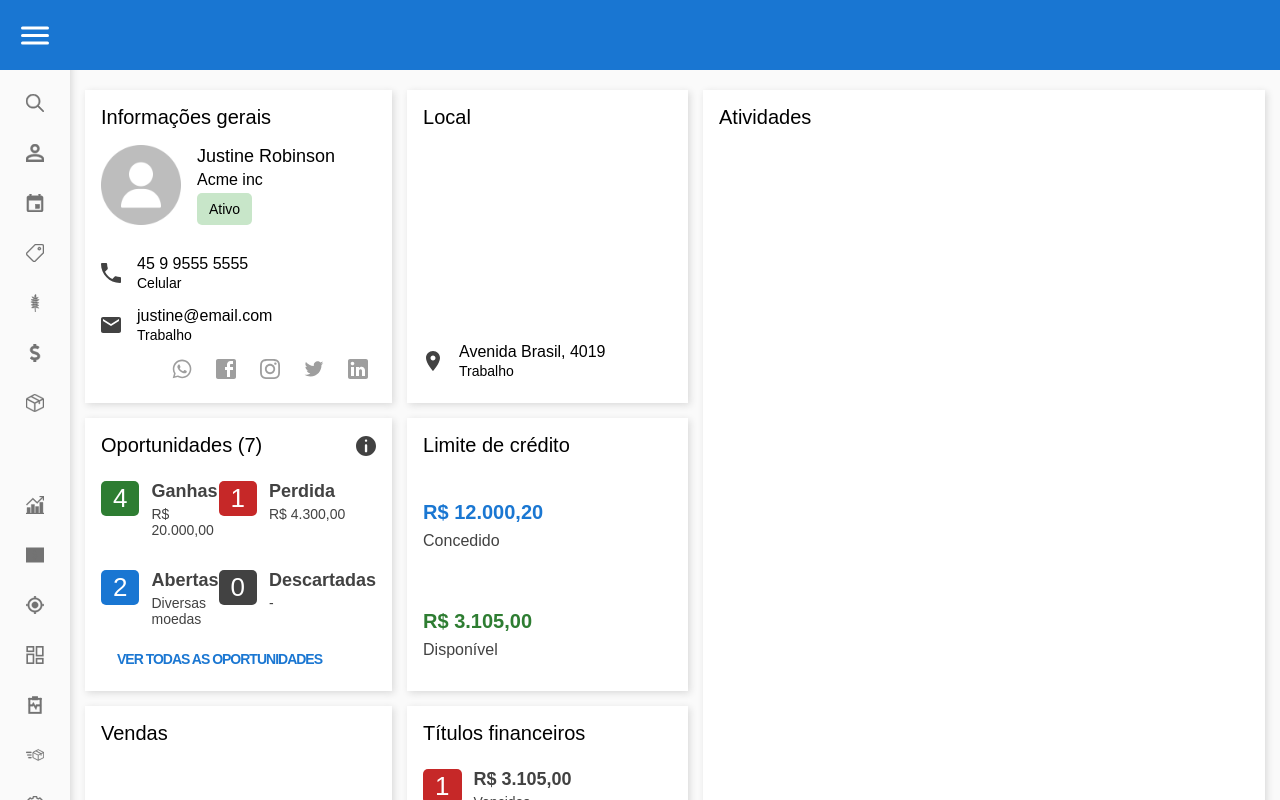
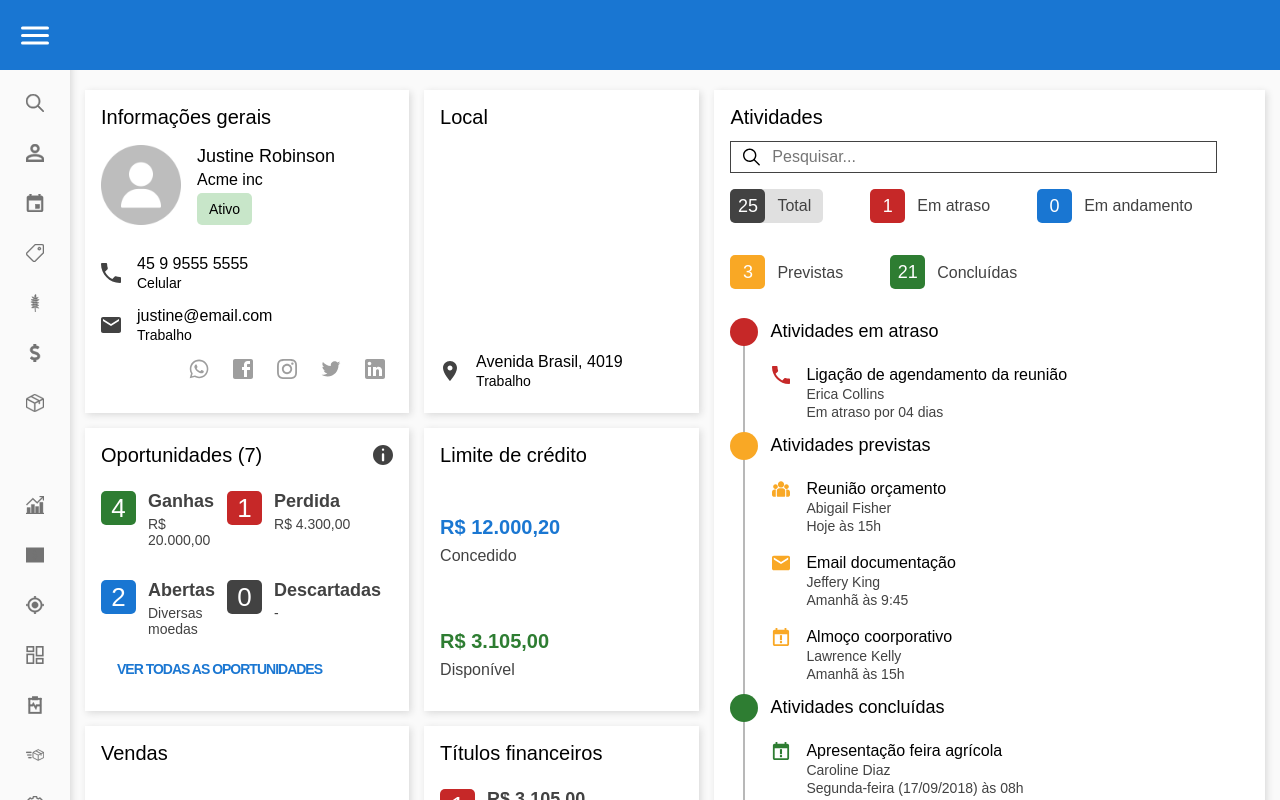
Before and after one commit to fernando-schindler-dev/frontend-challenge, a React (Create React App) app: page / in a window 1280 px wide. Shown: the top 800 px of the page. Built offline with nearby package versions, Linux system fonts and the light colour scheme; some icons are missing.

Commit message:
Adicionado o conteúdo e o estilo da seção atividades; adicionado uma linha de código no .eslintrc.json que corrige o conflito entre o eslint e o prettier; adicionado dois componentes auxiliares; melhorado o InformationWithNumber, sendo possível usar ele na seção atividades também

```diff
--- /dev/null
+++ b/src/Assistents/ActivitiesTitle/ActivitiesTitle.js
@@ -0,0 +1,11 @@
+import React from 'react';
+import styles from './ActivitiesTitle.module.css';
+
+const ActivitiesTitle = ({ color, title }) => (
+  <div className={styles.container}>
+    <span className={styles.circle} style={{ background: color }}></span>
+    <h3 className={styles.title}>{title}</h3>
+  </div>
+);
+
+export default ActivitiesTitle;
--- /dev/null
+++ b/src/Assistents/ActivitiesTitle/ActivitiesTitle.module.css
@@ -0,0 +1,19 @@
+.container {
+  display: flex;
+  align-items: center;
+  margin-top: 0.75rem;
+}
+
+.circle {
+  display: block;
+  width: 1.75rem;
+  height: 1.75rem;
+  border-radius: 50%;
+  margin-right: 0.75rem;
+  z-index: 10;
+}
+
+.title {
+  font-size: 1.125rem;
+  font-weight: normal;
+}
--- /dev/null
+++ b/src/Assistents/ActivityItem/ActivityItem.js
@@ -0,0 +1,16 @@
+import React from 'react';
+import styles from './ActivityItem.module.css';
+
+const ActivityItem = ({ image, title, name, date }) => (
+  <div className={styles.container}>
+    {image}
+
+    <div>
+      <h4 className={styles.title}>{title}</h4>
+      <p className={styles.name}>{name}</p>
+      <p className={styles.date}>{date}</p>
+    </div>
+  </div>
+);
+
+export default ActivityItem;
--- /dev/null
+++ b/src/Assistents/ActivityItem/ActivityItem.module.css
@@ -0,0 +1,21 @@
+.container {
+  display: flex;
+  margin: 1.25rem 1.25rem 0rem 1.625rem;
+}
+
+.container > svg {
+  width: 1.125rem;
+  height: 1.125rem;
+  margin: 0 1rem;
+}
+
+.title {
+  font-weight: normal;
+}
+
+.name,
+.date {
+  margin-top: 0.125rem;
+  font-size: 0.875rem;
+  color: #424242;
+}
--- a/src/Assistents/InformationWithNumber/InformationWithNumber.js
+++ b/src/Assistents/InformationWithNumber/InformationWithNumber.js
@@ -1,17 +1,24 @@
 import React from 'react';
 import styles from './InformationWithNumber.module.css';
 
-const InformationWithNumber = (props) => (
-  <div className={styles.container}>
-    <div className={styles.number} style={{ background: props.color }}>
-      {props.number}
+const InformationWithNumber = ({ color, number, main, complement }) => {
+  const resultContainer = complement
+    ? styles.containerWithComplement
+    : styles.container;
+
+  return (
+    <div className={resultContainer}>
+      <div className={styles.number}>
+        <span style={{ background: color }}></span>
+        <p>{number}</p>
+      </div>
+
+      <div className={styles.informations}>
+        <p className={styles.main}>{main}</p>
+        {complement && <p className={styles.complement}>{complement}</p>}
+      </div>
     </div>
-
-    <div className={styles.informations}>
-      <p>{props.main}</p>
-      <p>{props.complement}</p>
-    </div>
-  </div>
-);
+  );
+};
 
 export default InformationWithNumber;
--- a/src/Assistents/InformationWithNumber/InformationWithNumber.module.css
+++ b/src/Assistents/InformationWithNumber/InformationWithNumber.module.css
@@ -1,25 +1,56 @@
-.container {
+.containerWithComplement {
   display: flex;
   align-items: flex-start;
   margin: 1rem 0;
 }
 
+.container {
+  display: flex;
+  align-items: center;
+  margin: 1rem 0;
+}
+.container .main {
+  font-size: 1rem;
+  font-weight: normal;
+}
+.container .number p {
+  margin-top: 0.3125rem;
+  font-size: 1.125rem;
+}
+
 .number {
-  margin-right: 0.75rem;
-  padding: 0.125rem 0.75rem;
+  display: flex;
+  position: relative;
+}
+.number p {
+  min-width: 2.1875rem;
+  min-height: 1.8375rem;
+  padding: 0.125rem 0.25rem;
+  font-size: 1.625rem;
+  text-align: center;
+  color: #fff;
+  z-index: 20;
+}
+.number span::before {
+  content: '';
+  position: absolute;
+  left: 0;
+  width: 2.1875rem;
+  height: 2.125rem;
   border-radius: 5px;
-  font-size: 1.625rem;
-  color: #fff;
+  background: inherit;
+  z-index: 10;
 }
 
 .informations {
+  padding: 0 0.75rem;
   color: #424242;
 }
-.informations p:first-child {
+.main {
   font-size: 1.125rem;
   font-weight: bold;
 }
-.informations p:last-child {
+.complement {
   margin-top: 0.25rem;
   font-size: 0.875rem;
 }
--- a/src/Components/Activities/Activities.js
+++ b/src/Components/Activities/Activities.js
@@ -1,9 +1,96 @@
 import React from 'react';
 import styles from './Activities.module.css';
+
+import { ReactComponent as Loupe } from '../../Assets/loupe.svg';
+import { ReactComponent as Phone } from '../../Assets/phone.svg';
+import { ReactComponent as People } from '../../Assets/people.svg';
+import { ReactComponent as Email } from '../../Assets/email.svg';
+import { ReactComponent as CalendarAlert } from '../../Assets/calendar-alert.svg';
+
+import InformationWithNumber from '../../Assistents/InformationWithNumber/InformationWithNumber';
+import ActivitiesTitle from '../../Assistents/ActivitiesTitle/ActivitiesTitle';
+import ActivityItem from '../../Assistents/ActivityItem/ActivityItem';
 
 const Activities = () => (
   <section className={`${styles.container} item`}>
     <h2>Atividades</h2>
+
+    <div className={styles.search}>
+      <Loupe />
+      <input type="text" placeholder="Pesquisar..." />
+    </div>
+
+    <div className={styles.activiesMenu}>
+      <InformationWithNumber color="#424242" number="25" main="Total" />
+      <InformationWithNumber color="#C62828" number="1" main="Em atraso" />
+      <InformationWithNumber color="#1976D2" number="0" main="Em andamento" />
+      <InformationWithNumber color="#F9A825" number="3" main="Previstas" />
+      <InformationWithNumber color="#2E7D32" number="21" main="Concluídas" />
+    </div>
+
+    <div className={styles.activiesList}>
+      <ActivitiesTitle color="#C62828" title="Atividades em atraso" />
+
+      <ActivityItem
+        image={<Phone style={{ fill: '#C62828' }} />}
+        title="Ligação de agendamento da reunião"
+        name="Erica Collins"
+        date="Em atraso por 04 dias"
+      />
+
+      <ActivitiesTitle color="#F9A825" title="Atividades previstas" />
+
+      <ActivityItem
+        image={<People style={{ fill: '#F9A825' }} />}
+        title="Reunião orçamento"
+        name="Abigail Fisher"
+        date="Hoje às 15h"
+      />
+
+      <ActivityItem
+        image={<Email style={{ fill: '#F9A825' }} />}
+        title="Email documentação"
+        name="Jeffery King"
+        date="Amanhã às 9:45"
+      />
+
+      <ActivityItem
+        image={<CalendarAlert style={{ fill: '#F9A825' }} />}
+        title="Almoço coorporativo"
+        name="Lawrence Kelly"
+        date="Amanhã às 15h"
+      />
+
+      <ActivitiesTitle color="#2E7D32" title="Atividades concluídas" />
+
+      <ActivityItem
+        image={<CalendarAlert style={{ fill: '#2E7D32' }} />}
+        title="Apresentação feira agrícola"
+        name="Caroline Diaz"
+        date="Segunda-feira (17/09/2018) às 08h"
+      />
+
+      <ActivityItem
+        image={<Email style={{ fill: '#2E7D32' }} />}
+        title="Email orçamento"
+        name="Arthur Clark"
+        date="Terça-feira (18/09/2018) às 13h"
+      />
+
+      <ActivityItem
+        image={<Email style={{ fill: '#2E7D32' }} />}
+        title="Email contrato"
+        name="Frieda Howard"
+        date="Quarta-feira (19/09/2018) às 10h"
+      />
+
+      <ActivityItem
+        image={<Phone style={{ fill: '#2E7D32' }} />}
+        title="Ligação de agendamento da reunião"
+        name="Dylan Watsor"
+        date="Quarta-feira (19/09/2018) às 13h"
+      />
+    </div>
   </section>
 );
 
--- a/src/Components/Activities/Activities.module.css
+++ b/src/Components/Activities/Activities.module.css
@@ -1,3 +1,51 @@
 .container {
   grid-row: span 3;
+  padding-bottom: 0;
 }
+
+.search {
+  display: flex;
+  align-items: center;
+  margin: 0.75rem 2rem 0 0;
+  padding: 0 0 0 0.75rem;
+  border: 1px solid #424242;
+}
+.search svg {
+  width: 1.125rem;
+  height: 1.125rem;
+  margin-right: 0.75rem;
+}
+.search input {
+  width: 100%;
+  height: 1.875rem;
+  border: none;
+  font-size: 1rem;
+}
+
+.activiesMenu {
+  display: flex;
+  flex-wrap: wrap;
+  white-space: nowrap;
+}
+.activiesMenu > div {
+  margin-right: 2.1875rem;
+}
+.activiesMenu > div:first-child {
+  margin-right: calc(2.1875rem + 0.75rem);
+  border-radius: 5px;
+  background: #e0e0e0;
+}
+
+.activiesList {
+  position: relative;
+}
+.activiesList::before {
+  content: '';
+  position: absolute;
+  left: calc(0.875rem - 1px);
+  display: block;
+  width: 2px;
+  height: calc(100% - 1rem);
+  margin-top: 1rem;
+  background: #b8b8b8;
+}
```
Also changed, not shown: .eslintrc.json, src/Assets/calendar-alert.svg.
